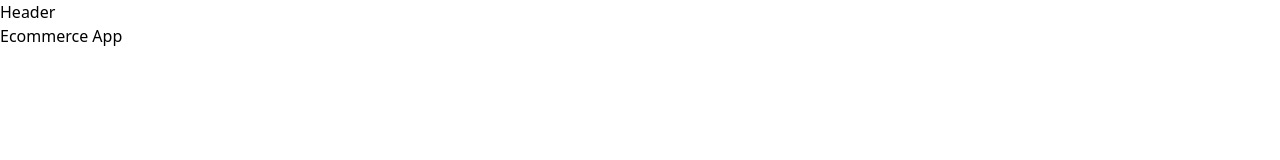
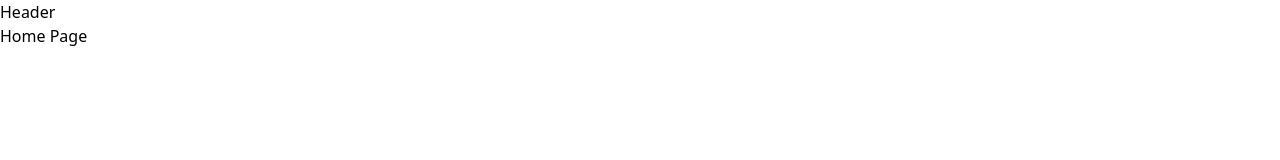
Before and after one commit to wajaht-ali/Ecommerce-app, a React (Vite) app in the folder client/: page / in a window 1280 px wide. Shown: the top 160 px of the page. Built offline with nearby package versions, Linux system fonts and the light colour scheme; the HTML template or start-up script is replaced by a standard one; a web font is replaced by a local one.

Commit message:
Routing setup

```diff
--- a/client/src/App.jsx
+++ b/client/src/App.jsx
@@ -1,13 +1,21 @@
 /* eslint-disable no-unused-vars */
-import Layout from './components/layout/Layout';
 import './styles/App.css';
+import Home from "./pages/Home.jsx";
+import About from "./pages/About.jsx";
+import Contact from "./pages/Contact.jsx";
+import Policy from "./pages/Policy.jsx";
+import PageNotFound from "./pages/PageNotFound.jsx";
+import { Routes, Route } from "react-router-dom";
 
 function App() {
-
   return (
-    <Layout>
-      <h1>Ecommerce App</h1>
-    </Layout>
+    <Routes>
+      <Route path="/" element={<Home />} />
+      <Route path="/about" element={<About />} />
+      <Route path="/contact" element={<Contact />} />
+      <Route path="/policy" element={<Policy />} />
+      <Route path="/*" element={<PageNotFound />} />
+    </Routes>
   )
 }
 
```
